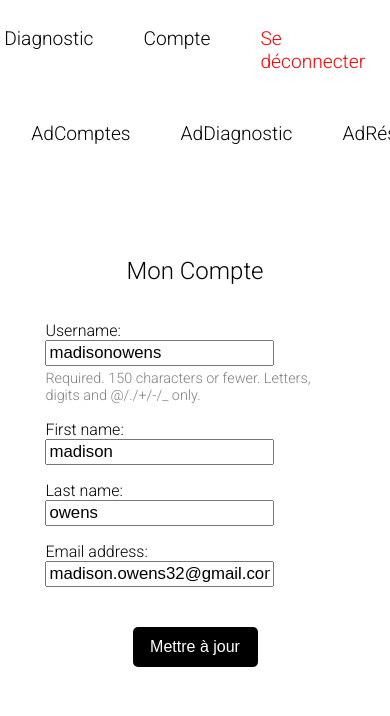
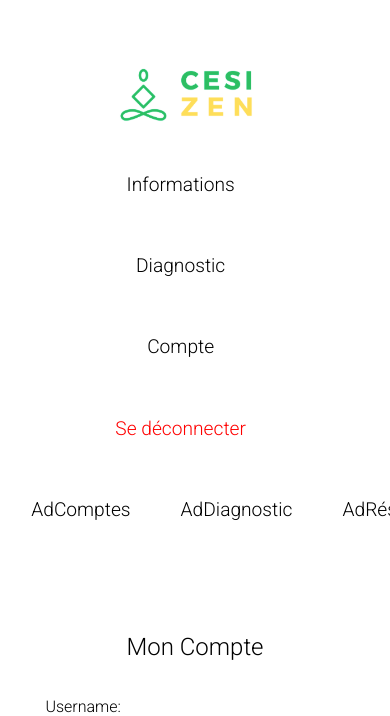
Before and after one commit to owens-madison/cesizen, a Django app: page /account/ in a window 390 px wide; the page is wider, and only the part inside the window is pictured. Shown: the top 716 px of that part. Run offline with Django 5.2, Linux system fonts and the light colour scheme; a user stored in the database is signed in.

Commit message:
navigation menu mobile friendly

```diff
--- a/cesizenapp/templates/account.html
+++ b/cesizenapp/templates/account.html
@@ -43,7 +43,7 @@
     </div>
 </div>
 </body>
-
+</html>
 <style>
   .helptext {
     display: block;
--- a/cesizenapp/templates/navigationMenu.html
+++ b/cesizenapp/templates/navigationMenu.html
@@ -1,37 +1,46 @@
 {% load static %}
-<div style="width: 95%; margin-left: 20px; margin-right: 20px; display: flex; justify-content: center">
-        <a href="{% url 'cesizenapp:home' %}" style="margin-right: 50px; font-size: 120%; text-decoration: none; color: black;">
+<div id="userView" style="width: 95%; margin-left: 20px; margin-right: 20px; display: flex; justify-content: center">
+    <a href="{% url 'cesizenapp:home' %}"
+       style="margin-right: 50px; font-size: 120%; text-decoration: none; color: black;">
         <p> Informations </p>
     </a>
-        <a href="{% url 'cesizenapp:stress_quiz' %}" style="margin-right: 50px; font-size: 120%; text-decoration: none; color: black;">
+    <a href="{% url 'cesizenapp:stress_quiz' %}"
+       style="margin-right: 50px; font-size: 120%; text-decoration: none; color: black;">
         <p> Diagnostic </p>
     </a>
     {% if user.is_authenticated %}
-        <a href="{% url 'cesizenapp:account' %}" style="margin-right: 50px; font-size: 120%; text-decoration: none; color: black;">
+        <a href="{% url 'cesizenapp:account' %}"
+           style="margin-right: 50px; font-size: 120%; text-decoration: none; color: black;">
             <p> Compte </p>
         </a>
-        <a href="{% url 'cesizenapp:logout' %}" style="margin-right: 50px; font-size: 120%; text-decoration: none; color: red;">
+        <a href="{% url 'cesizenapp:logout' %}"
+           style="margin-right: 50px; font-size: 120%; text-decoration: none; color: red;">
             <p> Se déconnecter </p>
         </a>
     {% else %}
-        <a href="{% url 'cesizenapp:login' %}" style="margin-right: 50px; font-size: 120%; text-decoration: none; color: black;">
+        <a href="{% url 'cesizenapp:login' %}"
+           style="margin-right: 50px; font-size: 120%; text-decoration: none; color: black;">
             <p> Se connecter </p>
         </a>
     {% endif %}
-    <img src="{% static 'media/logo.png' %}" style="width: 150px; height: auto;" alt="cesizen logo"/>
+    <img src="{% static 'media/logo.png' %}" id="logo" style="width: 150px; height: auto;" alt="cesizen logo"/>
 </div>
 <div style="width: 95%; margin-left: 20px; margin-right: 20px; margin-top: 10px; display: flex; justify-content: center">
     {% if user.is_superuser %}
-            <a href="{% url 'cesizenapp:postInformation' %}" style="margin-right: 50px; font-size: 120%; text-decoration: none; color: black;">
+        <a href="{% url 'cesizenapp:postInformation' %}"
+           style="margin-right: 50px; font-size: 120%; text-decoration: none; color: black;">
             <p> Rédiger un post </p>
         </a>
-            <a href="{% url 'cesizenapp:admin_user_list' %}" style="margin-right: 50px; font-size: 120%; text-decoration: none; color: black;">
+        <a href="{% url 'cesizenapp:admin_user_list' %}"
+           style="margin-right: 50px; font-size: 120%; text-decoration: none; color: black;">
             <p> AdComptes </p>
         </a>
-            <a href="{% url 'cesizenapp:stress_event_list' %}" style="margin-right: 50px; font-size: 120%; text-decoration: none; color: black;">
+        <a href="{% url 'cesizenapp:stress_event_list' %}"
+           style="margin-right: 50px; font-size: 120%; text-decoration: none; color: black;">
             <p> AdDiagnostic </p>
         </a>
-            <a href="{% url 'cesizenapp:results_list' %}" style="margin-right: 50px; font-size: 120%; text-decoration: none; color: black;">
+        <a href="{% url 'cesizenapp:results_list' %}"
+           style="margin-right: 50px; font-size: 120%; text-decoration: none; color: black;">
             <p> AdRésultats </p>
         </a>
     {% endif %}
@@ -42,4 +51,32 @@
         font-family: 'Roboto', sans-serif;
         font-weight: 300;
     }
+
+    #userView {
+        display: flex;
+        justify-content: center;
+        flex-wrap: wrap;
+        margin-left: 20px;
+        margin-right: 20px;
+        width: 95%;
+    }
+
+    @media (max-width: 768px) {
+        #userView {
+            flex-direction: column;
+            align-items: center;
+            text-align: center;
+        }
+
+        #userView a {
+            margin: 10px 0;
+        }
+
+        #userView img {
+            order: -1; /* Move the logo to the top */
+            margin-bottom: 15px;
+            margin-left: -35px;
+            margin-top: 50px;
+        }
+    }
 </style>
```
Lines whose indentation alone changed are shown as unchanged.
